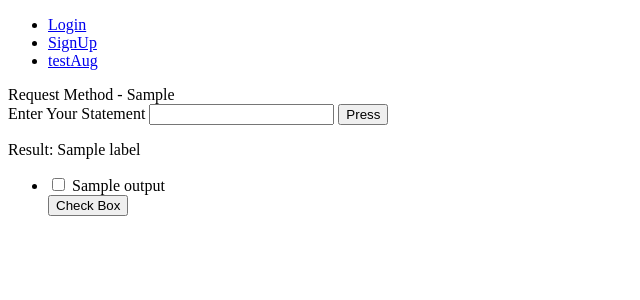
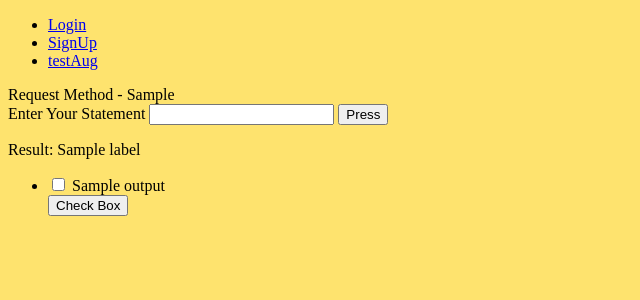
Before and after one commit to MuradAles/flask_TestAug, a Flask app: template testaug/templates/index.html in a window 1280 px wide. Shown: the top 300 px of the page, without its empty margins (0-640 px from the left). Run offline with Flask 2, Linux system fonts and the light colour scheme; the template is opened without the code that fills it: most values are stand-ins (such as "Sample title", 1, 10 or a date in 2020).

Commit message:
new fixes

```diff
--- /dev/null
+++ b/testaug/static/css/main.css
@@ -0,0 +1,3 @@
+body {
+    background-color: #fee36e;
+}
--- a/testaug/templates/base.html
+++ b/testaug/templates/base.html
@@ -3,6 +3,7 @@
 
 <head>
     <meta charset="utf-8">
+    <link rel="stylesheet" href="{{ url_for('static', filename='css/main.css') }}">
     <title>TestAug Web</title>
 </head>
 
--- a/testaug/test.py
+++ b/testaug/test.py
@@ -16,8 +16,8 @@ def generate_gpt3_test_suite(
             texts.append(text.replace("}", "").replace("{", ""))
         return [text for text in texts if text]
 
-    openai.api_key = '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'
-
+    # openai.api_key = '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'
+    openai.api_key =   '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'
     prompt = "\n".join(["- {{{}}}\n".format(text) for text in texts])
     prompt += "\n- {"
 
```
Also changed, not shown: README.md, test.txt (added).
